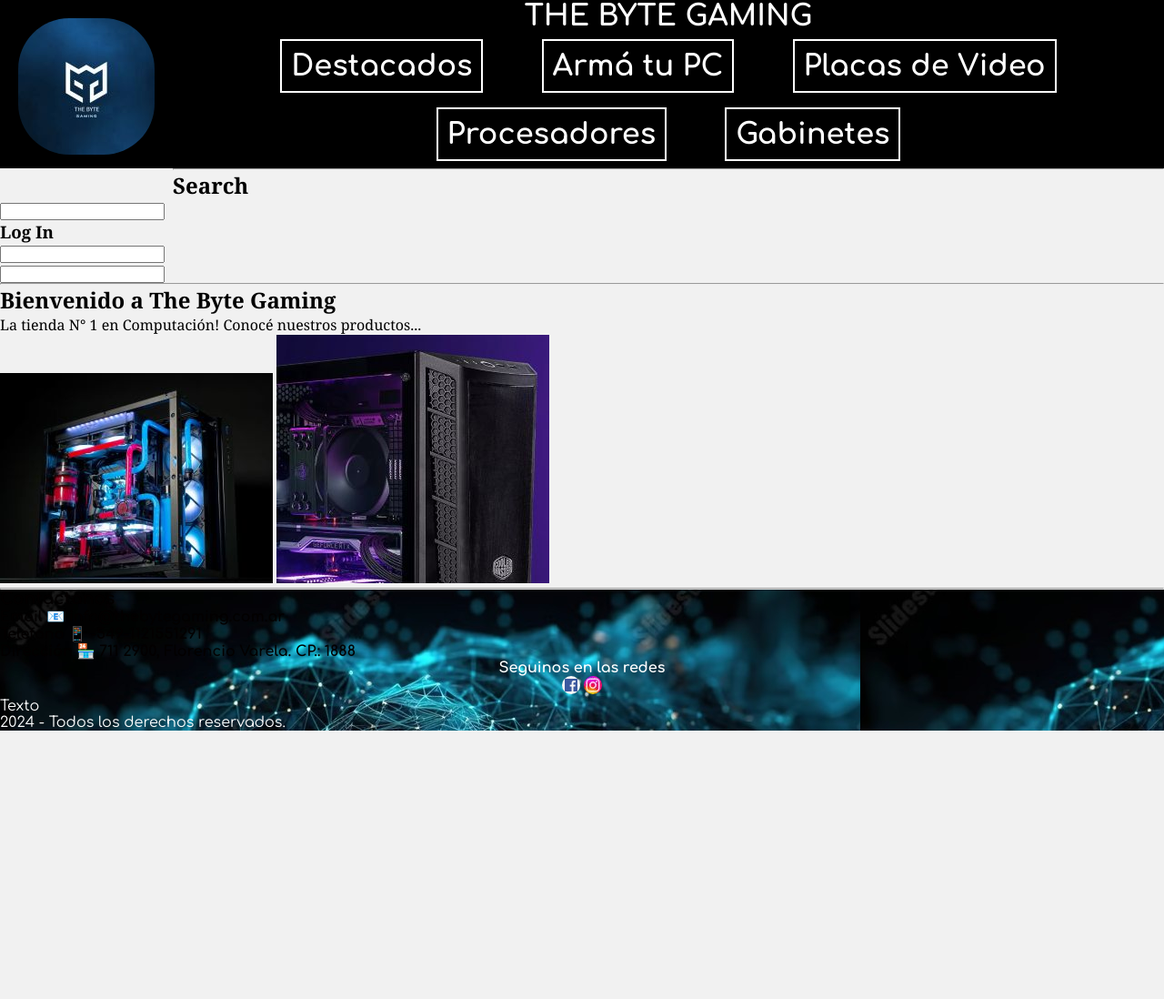
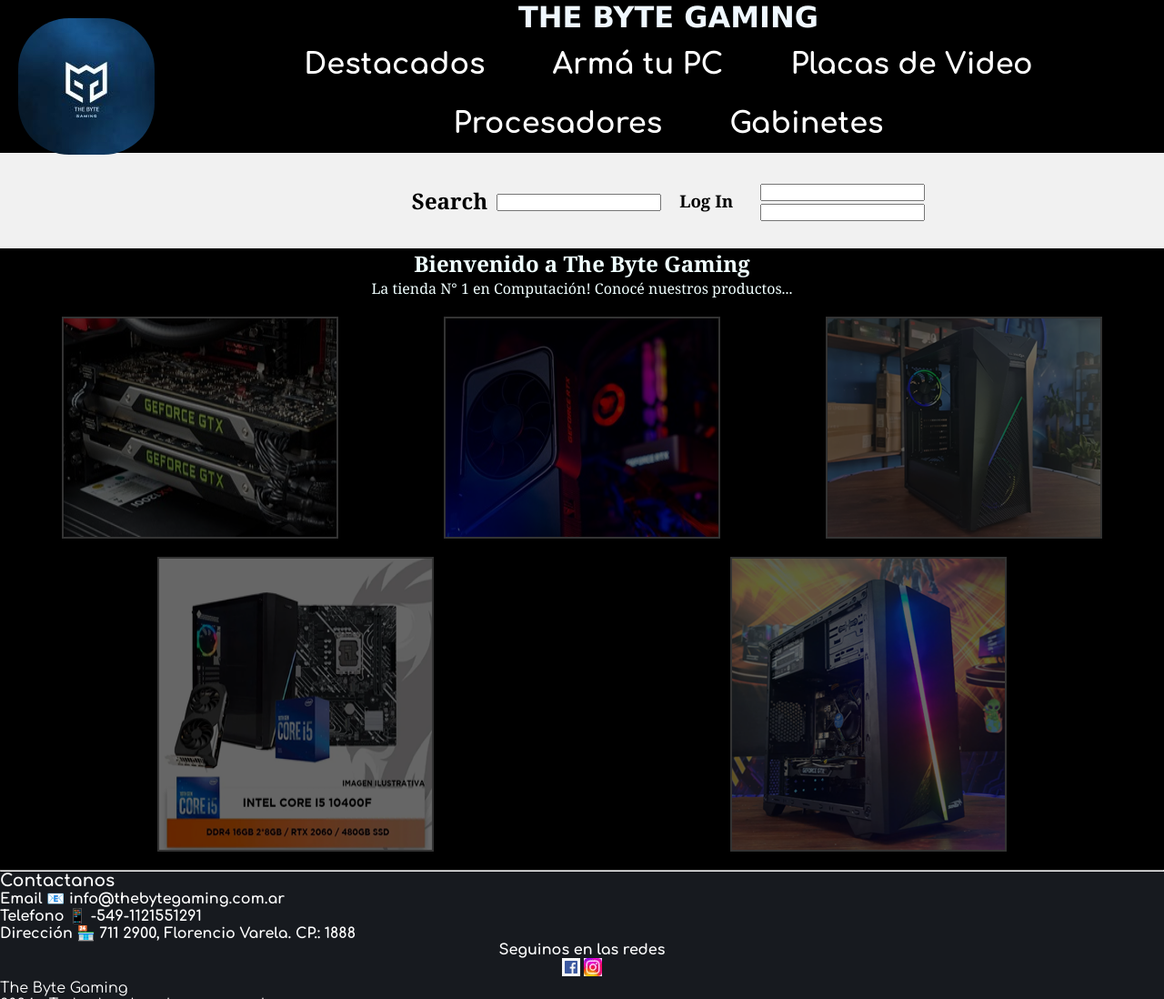
Before and after one commit to Daniel89r67/TheByteGaming, a plain HTML site: page index.html in a window 1280 px wide. Shown: the top 1098 px of the page at 91% size. Before the commit the page ends 803 px from the top, so only its background shows below. Drawn offline with nearby package versions, Linux system fonts and the light colour scheme.

Commit message:
Agregado de propiedades de flexbox

```diff
--- a/css/style.css
+++ b/css/style.css
@@ -2,6 +2,7 @@
 * {
     padding: 0;
     margin: 0;
+    box-sizing: border-box;
 }
 
 /*HEADER*/
@@ -9,7 +10,38 @@
     background-color: black;
     text-align: center;
 }
+.titulo {
+    text-align: center;
+    color: aliceblue;
+    font-family: Verdana, Geneva, Tahoma, sans-serif;
 
+}
+.destacados {
+    align-content: center;
+    justify-content: center;
+    text-align: center;
+    background-color: black;
+    color: azure;
+}
+.destacados img {
+    display: flex;
+    flex-wrap: wrap;
+    justify-content: space-around;
+    margin: 10px;
+    border: double grey 2px;
+    opacity: .4;
+}
+.destacados img:hover {
+    opacity: 1;
+    border: solid white 2px;
+    border-radius: 10px;
+}
+.imagenes-destacadas {
+    display: flex;
+    flex-wrap: wrap;
+    justify-content: space-around;
+    margin: 10px;
+}
 h1 {
     color: white;
     font-family: "Comfortaa", sans-serif;
@@ -21,10 +53,20 @@
     padding: 20px;
     float: left;
 }
+header nav{
+    display: flex;
+    flex-direction: row;
+    align-items: flex-start;
+}
 
 header nav ul {
     list-style-type: none;
 
+}
+li:hover{
+    background-color:rgb(3, 61, 99);
+    color: black;
+    border-radius: 20px;
 }
 
 /*BODY*/
@@ -39,37 +81,59 @@
     font-weight: bold;
     text-decoration: none;
     padding: 10px;
-    border: white 2px solid;
     margin: 10px;
 
 }
 
 li {
-    margin: 20px;
+    margin: 15px;
     display: inline-block;
     font-family: "Comfortaa", sans-serif;
     font-size: medium;
 
 }
-
-.Busqueda div {
+.Busqueda h2{
+    margin: 10px;
+}
+.Busqueda {
     display: inline-block;
+    display: flex;
+    flex-direction: row;
+    justify-content: center;
+    align-items: center;
+    padding: 20px;
+}
+.Login {
+    display: inline-block;
+    display: flex;
+    flex-direction: row;
+    justify-content: right;
+    align-items: right;
+    padding: 20px;
+}
+.Formulario {
+    display: flex;
+    justify-content: right;
+    align-items: right;
+    padding: 10px;
 }
 
 /*FOOTER*/
 footer {
-    background-color: rgb(65, 65, 65);
+    background-color: rgb(27, 25, 25);
     font-family: "Comfortaa", sans-serif;
 
 }
 
 .contactanos h3,
 h4 {
-    color: rgb(3, 0, 0);
+    color: rgb(255, 255, 255);
 }
-.ArmatuPC{
+
+.ArmatuPC {
     color: black;
 }
+
 .redes {
     text-align: center;
 }
@@ -83,7 +147,7 @@
 }
 
 .footer1 {
-    background-image: url(../img/footer.jpg);
+    background-color: rgb(23, 26, 31);
 }
 
 .login h3 {
@@ -93,9 +157,3 @@
 .texto p {
     color: white;
 }
-
-.footer1 img {
-    border-radius: 70%;
-    font-size: small;
-
-}
--- a/index.html
+++ b/index.html
@@ -14,7 +14,7 @@
 <body>
     <header>
         <img src="./img/logo.jpg" alt="Logo The Byte Gaming">
-        <h1>THE BYTE GAMING</h1>
+        <h1 class= "titulo">THE BYTE GAMING</h1>
         <nav>
             <ul>
                 <li><a href="./index.html">Destacados</a></li>
@@ -25,14 +25,13 @@
             </ul>
         </nav>
     </header>
-    <hr>
     <main>
         <section>
             <div class="Busqueda">
                 <h2 class="Buscar">Search</h2>
                 <div>
                     <label for="Busqueda"></label>
-                    <input type="search" name="Biscar" id="0">
+                    <input type="search" name="Buscar" id="0">
                 </div>
                 <br>
                 <h3 class="Login">Log In</h3>
@@ -48,15 +47,19 @@
 
 
         </section>
-        <hr>
-        <section>
+        <section class="destacados">
             <h2>Bienvenido a The Byte Gaming</h2>
             <p>
                 La tienda N° 1 en Computación!
                 Conocé nuestros productos...
             </p>
-            <img src="./img/CoverFlow1.jpg" alt="Imagen PC Gamer 1">
-            <img src="./img/CoverFlow2.jpg" alt="Imagen PC Gamer 2">
+            <div class="imagenes-destacadas">
+            <img src="./img/Placa de Video2.jpg" alt="imagen">
+            <img src="./img/Placa de Video1.jpg" alt="imagen">
+            <img src="./img/PC Armada Intel i3.png" alt="imagen">
+            <img src="./img/PC Armada Intel i5.png" alt="imagen">
+            <img src="./img/PC Armada Ryzen 3.png" alt="imagen">
+            </div>
 
         </section>
 
@@ -80,10 +83,12 @@
                 <img src="./img/Instagram.jpg" alt="Logo de Instagram">
             </div>
             <div class="texto">
-                <p>Texto</p>
+                <p>The Byte Gaming</p>
                 <p>2024 - Todos los derechos reservados.</p>
             </div>
     </footer>
+    <script src="https://cdn.jsdelivr.net/npm/bootstrap@5.3.0-alpha1/dist/js/bootstrap.bundle.min.js"></script>
 </body>
 
+
 </html>
```
Also changed, not shown: pages/placasdevideo.html (+2 -1 lines), img/Carrousel 1.jpg (added), img/Carrousel 2.jpg (added), img/Carrousel 3.png (added), img/PC Armada Intel i3.png (added), img/PC Armada Intel i5.png (added), img/PC Armada Ryzen 3.png (added), img/Placa de Video1.jpg (added), img/Placa de Video2.jpg (added).
